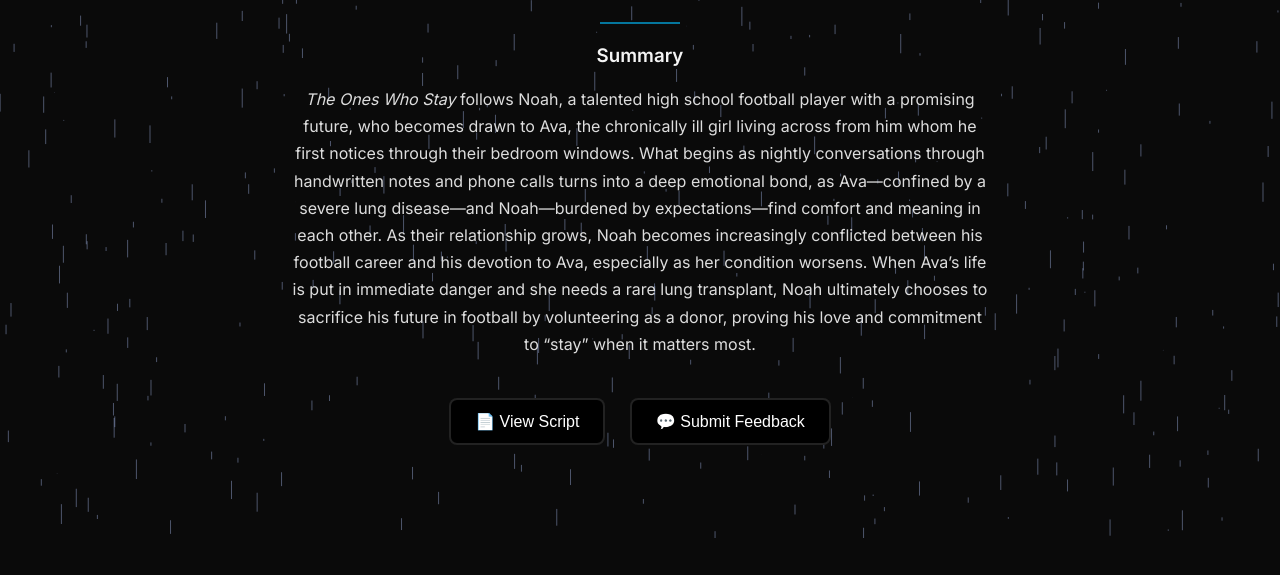
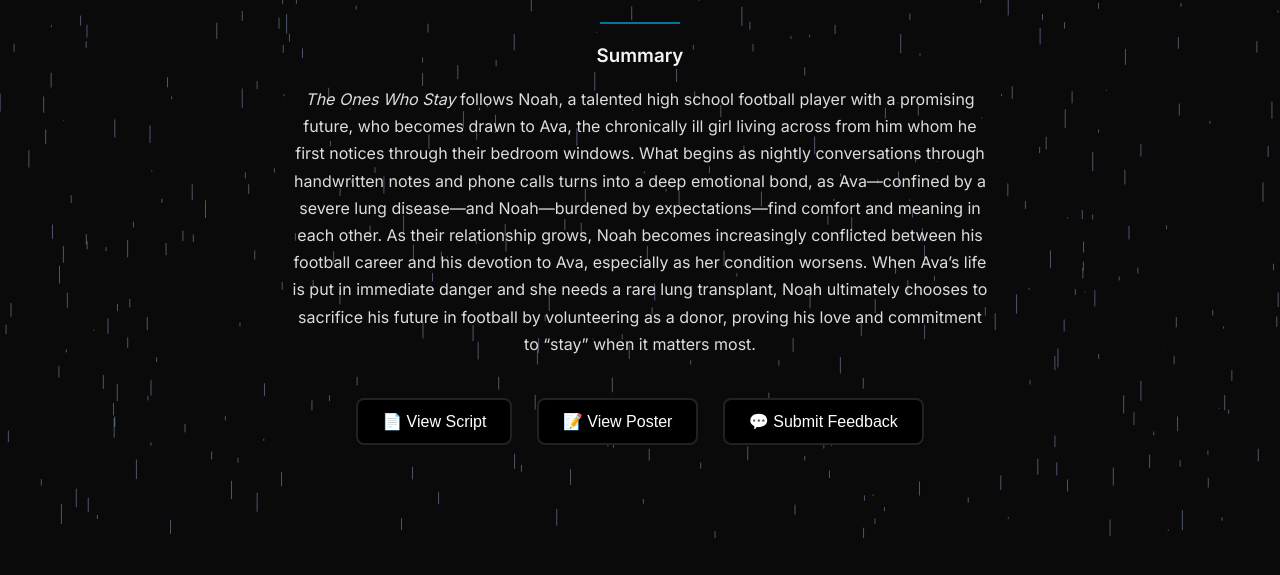
Before and after one commit to wdk08/theOnesWhoStay, a plain HTML site: page index.html in a window 1280 px wide. Shown: the part 262-837 px from the top of the page. Drawn offline with nearby package versions, Linux system fonts and the light colour scheme.

Commit message:
Update index.html

```diff
--- a/index.html
+++ b/index.html
@@ -110,7 +110,9 @@ button:hover {
         <a href="The_Ones_Who_Stay.pdf" target="_blank">
             <button>📄 View Script</button>
         </a>
-
+        <a href="poster.jpg" target="_blank">
+            <button>📝 View Poster</button>
+        </a>
         <a href="https://docs.google.com/forms/d/e/1FAIpQLSepG2NEIzNo1iqfDoNz9alzPYXVE9JaP7e3WaAjgVO26ZMQlg/viewform?usp=dialog" target="_blank">
             <button>💬 Submit Feedback</button>
         </a>
```
